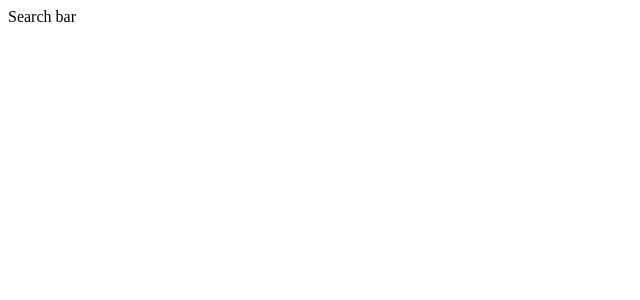
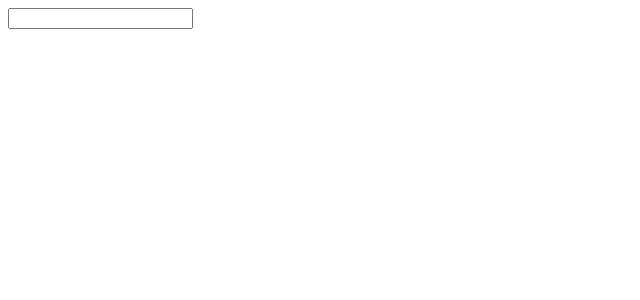
Before and after one commit to gdibble/modernReactWithRedux2019, a React (Create React App) app in the folder pics/: page / in a window 1280 px wide. Shown: the top 300 px of the page, without its empty margins (0-640 px from the left). Built offline with nearby package versions, Linux system fonts and the light colour scheme.

Commit message:
Section 7: SearchBar with basic form and input field

```diff
--- a/pics/src/components/SearchBar.js
+++ b/pics/src/components/SearchBar.js
@@ -3,7 +3,11 @@ import React from 'react';
 class SearchBar extends React.Component {
   render() {
     return (
-      <div>Search bar</div>
+      <div>
+        <form>
+          <input type="text" />
+        </form>
+      </div>
     );
   }
 };
```
